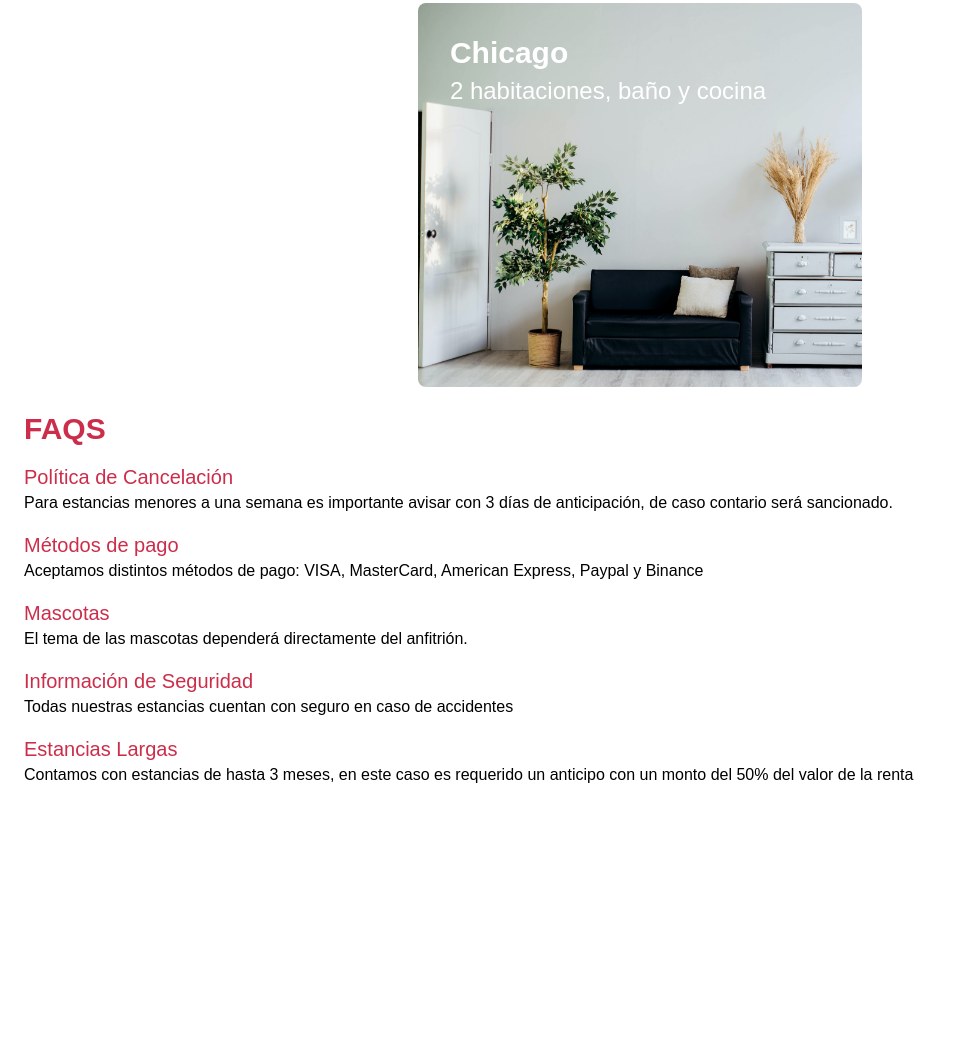
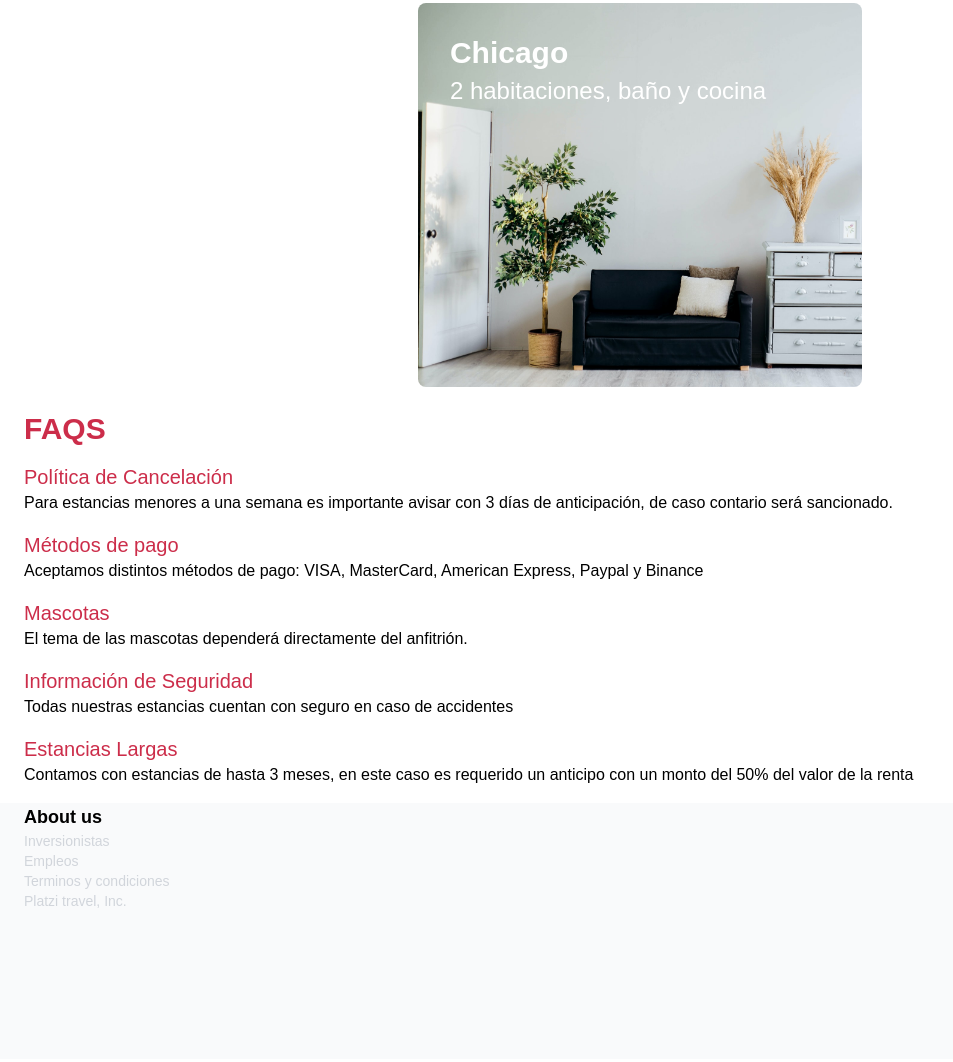
Before and after one commit to Hiddenberg/tailwind-course, a website: page public/index.html in a window 1280 px wide. Shown: the part 1137-2199 px from the top of the page, without its empty margins (0-953 px from the left). Drawn offline with Linux system fonts and the light colour scheme.

Commit message:
adding the about us section

```diff
--- a/public/index.html
+++ b/public/index.html
@@ -13,7 +13,7 @@
 <body class="font-Montserrat">
    <nav></nav>
    <div id="tab_bar"></div>
-   <section class="w-full h-screen">
+   <section class="w-full mb-4">
       <div id="home">
          <div class="w-full h-3/4 relative">
             <div class="w-full h-full flex flex-col absolute space-y-96 py-4 items-center">
@@ -127,8 +127,13 @@
          </div>
       </div>
    </section>
-   <footer>
 
+   <footer class="w-full h-64 pl-6 bg-gray-50">
+      <h2 class="text-lg font-semibold">About us</h2>
+      <h2 class="text-sm text-gray-300">Inversionistas</h2>
+      <h2 class="text-sm text-gray-300">Empleos</h2>
+      <h2 class="text-sm text-gray-300">Terminos y condiciones</h2>
+      <h2 class="text-sm text-gray-300">Platzi travel, Inc.</h2>
    </footer>
 </body>
 </html>
```
Also changed, not shown: public/css/tailwind.css.
